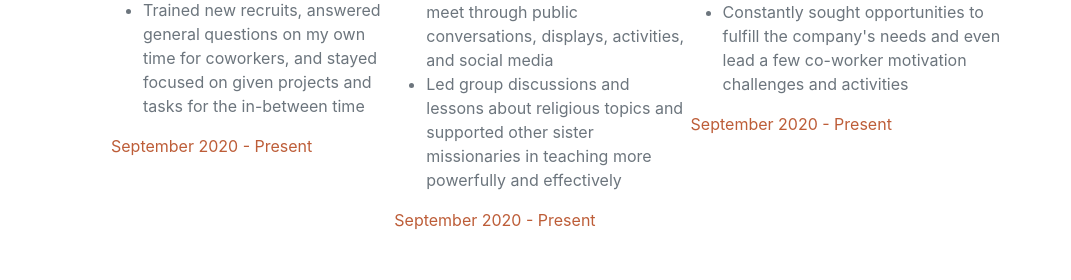
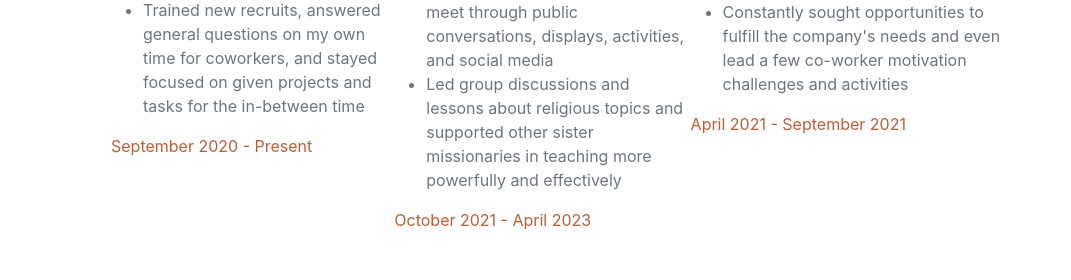
Before and after one commit to Xapamma21/201, a plain HTML site: page index.html in a window 1280 px wide. Shown: the part 1269-1549 px from the top of the page, without its empty margins (209-1280 px from the left). Drawn offline with nearby package versions, Linux system fonts and the light colour scheme; a web font is replaced by a local one.

Commit message:
Add files via upload

```diff
--- a/index.html
+++ b/index.html
@@ -80,7 +80,7 @@
                                     <li>Served in Freiberg, Leipzig, Berlin, Hannover, and Dresden in helping spread the gospel message to all I meet through public conversations, displays, activities, and social media</li>
                                     <li>Led group discussions and lessons about religious topics and supported other sister missionaries in teaching more powerfully and effectively</li>
                                 </ul>
-                                <div class="flex-shrink-0"><span class="text-primary">September 2020 - Present</span></div> <br> <br>
+                                <div class="flex-shrink-0"><span class="text-primary">October 2021 - April 2023</span></div> <br> <br>
                             </div>
                             <div class="d-flex flex-column flex-md-row justify-content-between mb-5">
                         <div class="flex-grow-1">
@@ -90,7 +90,7 @@
                                 <li>Provided quality customer care in welcoming customers, educating them on wash products and membership opportunities, delivering quality experiences, and listening to feedback for improvements</li>
                                 <li>Constantly sought opportunities to fulfill the company's needs and even lead a few co-worker motivation challenges and activities</li>
                             </ul>
-                            <div class="flex-shrink-0"><span class="text-primary">September 2020 - Present</span></div> <br> <br>
+                            <div class="flex-shrink-0"><span class="text-primary">April 2021 - September 2021</span></div>
                         </div>
                         <div class="d-flex flex-column flex-md-row justify-content-between mb-5">
                         <!-- <div class="flex-grow-1">
```
